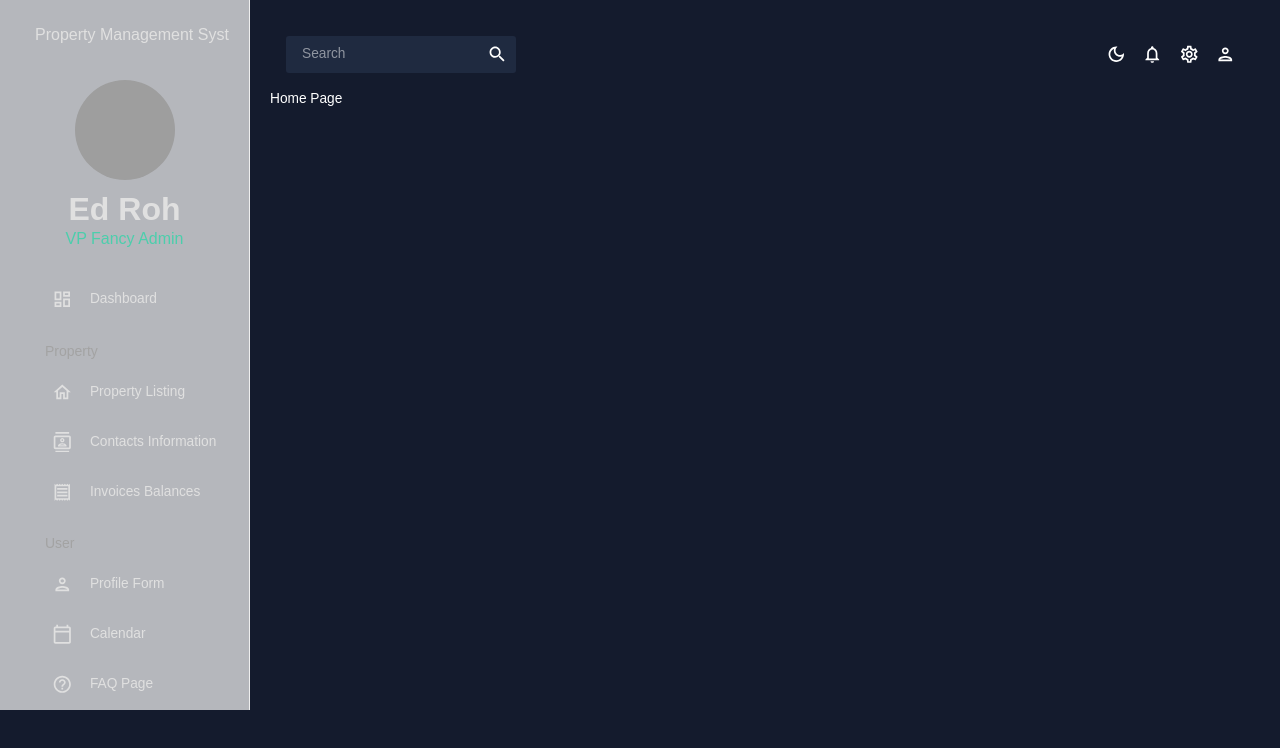
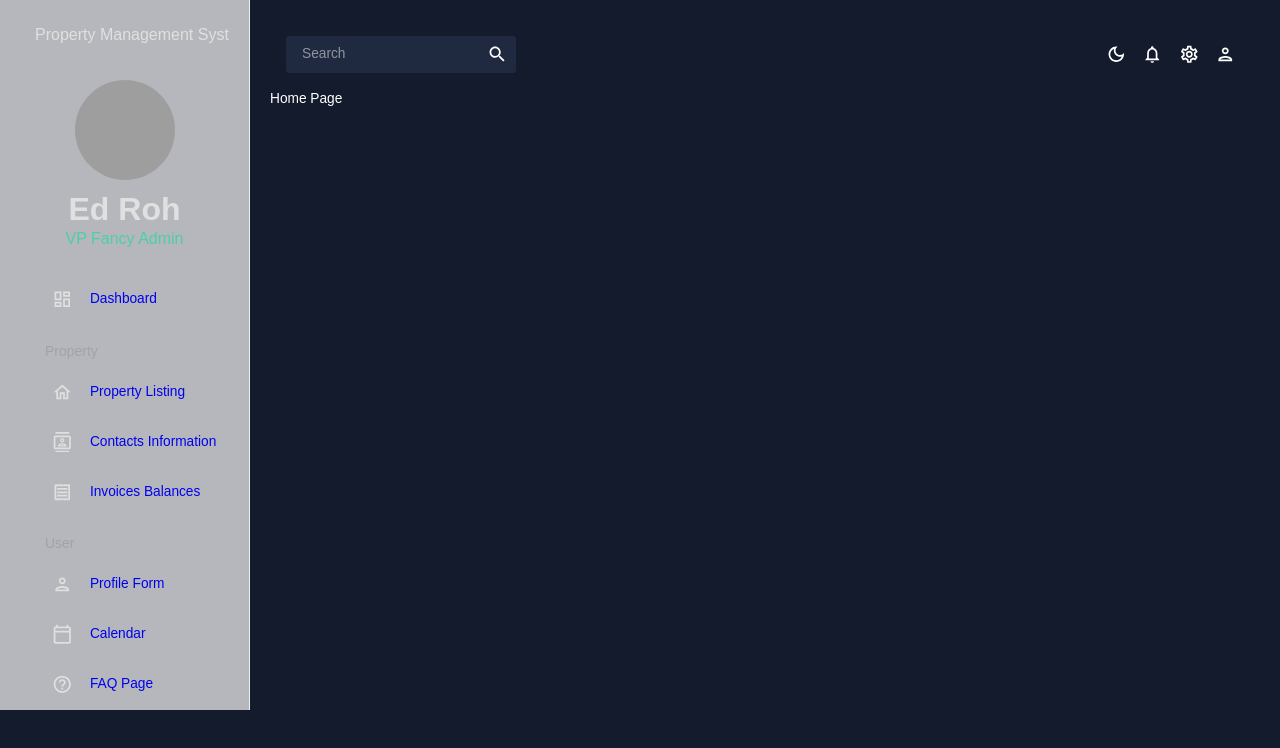
Before and after one commit to WAA-Group-9/real-estate-manager-dashboard, a React (Create React App) app: page / in a window 1280 px wide. Shown: the top 748 px of the page. Built offline with nearby package versions, Linux system fonts and the light colour scheme; grey boxes are pictures that could not be loaded.

Commit message:
fix link

```diff
--- a/src/scenes/global/Sidebar.js
+++ b/src/scenes/global/Sidebar.js
@@ -25,8 +25,9 @@ const Item = ({ title, to, icon, selected, setSelected }) => {
             onClick={() => setSelected(title)}
             icon={icon}
         >
-            <Typography>{title}</Typography>
-            <Link to={to} />
+            <Link to={to} style={{textDecoration:'none'}}>
+                <Typography>{title}</Typography>
+            </Link>
         </MenuItem>
     );
 };
@@ -130,7 +131,7 @@ const DashboardSidebar = () => {
                         </Typography>
                         <Item
                             title="Property Listing"
-                            to="/team"
+                            to="/properties"
                             icon={<HomeOutlinedIcon />}
                             selected={selected}
                             setSelected={setSelected}
```
